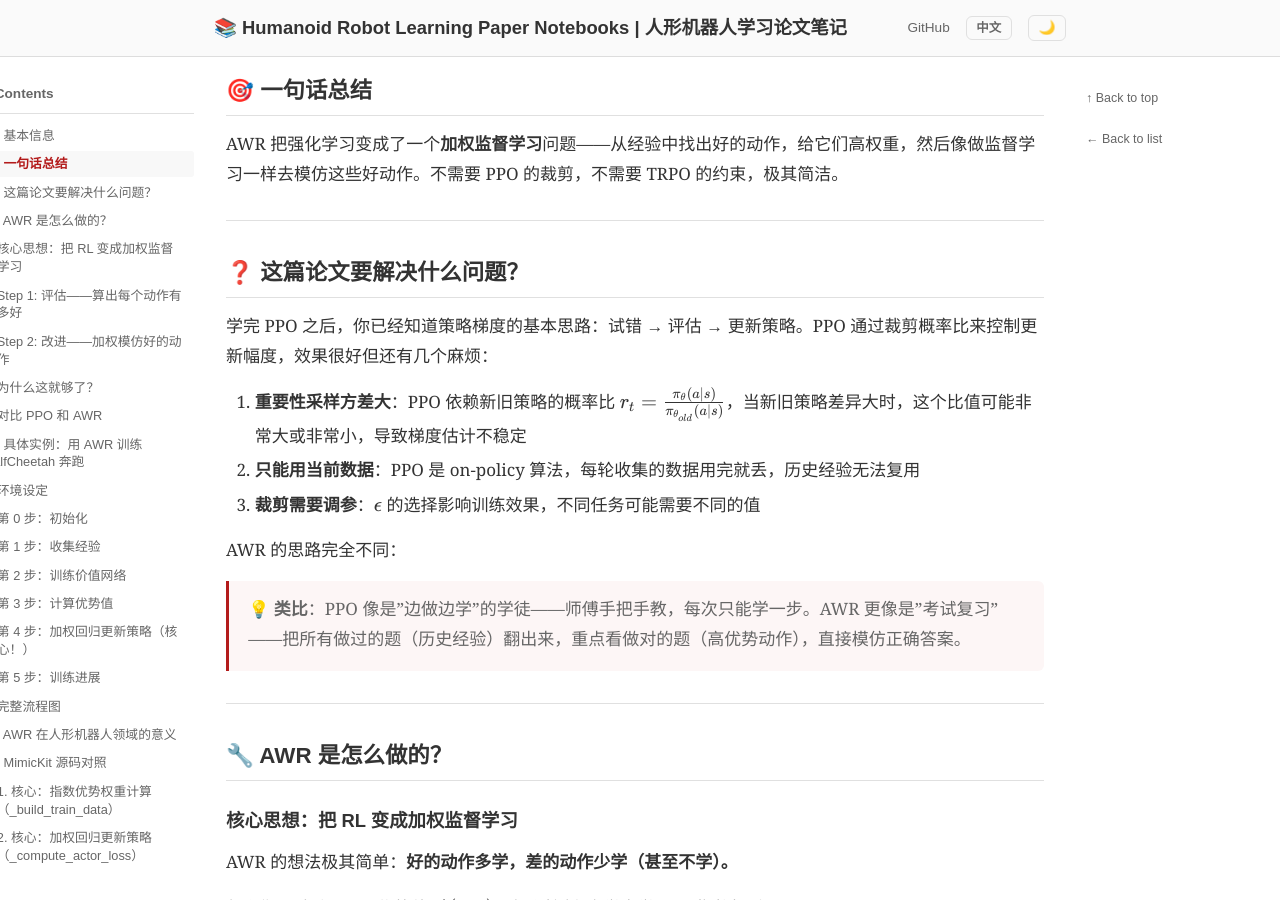
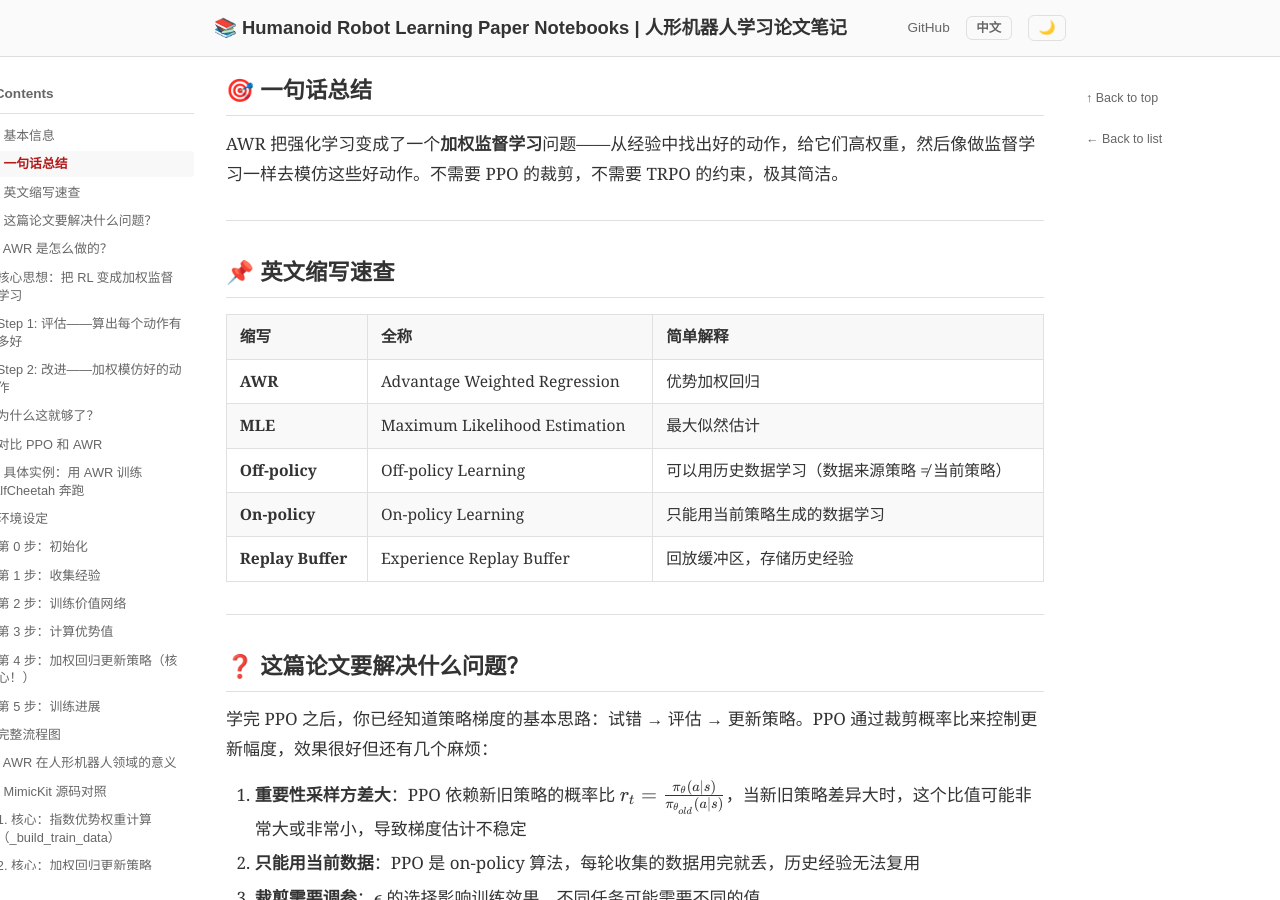
Before and after one commit to ImChong/Humanoid_Robot_Learning_Paper_Notebooks, a Jekyll site: the page built from papers/01_Foundational_RL/AWR_Advantage_Weighted_Regression/AWR_Advantage_Weighted_Regression.md, in a window 1280 px wide and 900 px high, scrolled down 771 px. Built offline with Jekyll 4.4.1, drawn with Linux system fonts in a browser that asks for light colours; some of the changed text lies outside the part shown.

Commit message:
docs: 将英文缩写速查移至「一句话总结」之后

```diff
--- a/papers/01_Foundational_RL/AWR_Advantage_Weighted_Regression/AWR_Advantage_Weighted_Regression.md
+++ b/papers/01_Foundational_RL/AWR_Advantage_Weighted_Regression/AWR_Advantage_Weighted_Regression.md
@@ -28,6 +28,18 @@ category: "Foundational RL"
 ## 🎯 一句话总结
 
 AWR 把强化学习变成了一个**加权监督学习**问题——从经验中找出好的动作，给它们高权重，然后像做监督学习一样去模仿这些好动作。不需要 PPO 的裁剪，不需要 TRPO 的约束，极其简洁。
+
+---
+
+## 📌 英文缩写速查
+
+| 缩写 | 全称 | 简单解释 |
+|------|------|----------|
+| **AWR** | Advantage Weighted Regression | 优势加权回归 |
+| **MLE** | Maximum Likelihood Estimation | 最大似然估计 |
+| **Off-policy** | Off-policy Learning | 可以用历史数据学习（数据来源策略 ≠ 当前策略） |
+| **On-policy** | On-policy Learning | 只能用当前策略生成的数据学习 |
+| **Replay Buffer** | Experience Replay Buffer | 回放缓冲区，存储历史经验 |
 
 ---
 
```
Also changed, not shown: other parts of papers/01_Foundational_RL/AWR_Advantage_Weighted_Regression/AWR_Advantage_Weighted_Regression.md (+0 -10 lines).
